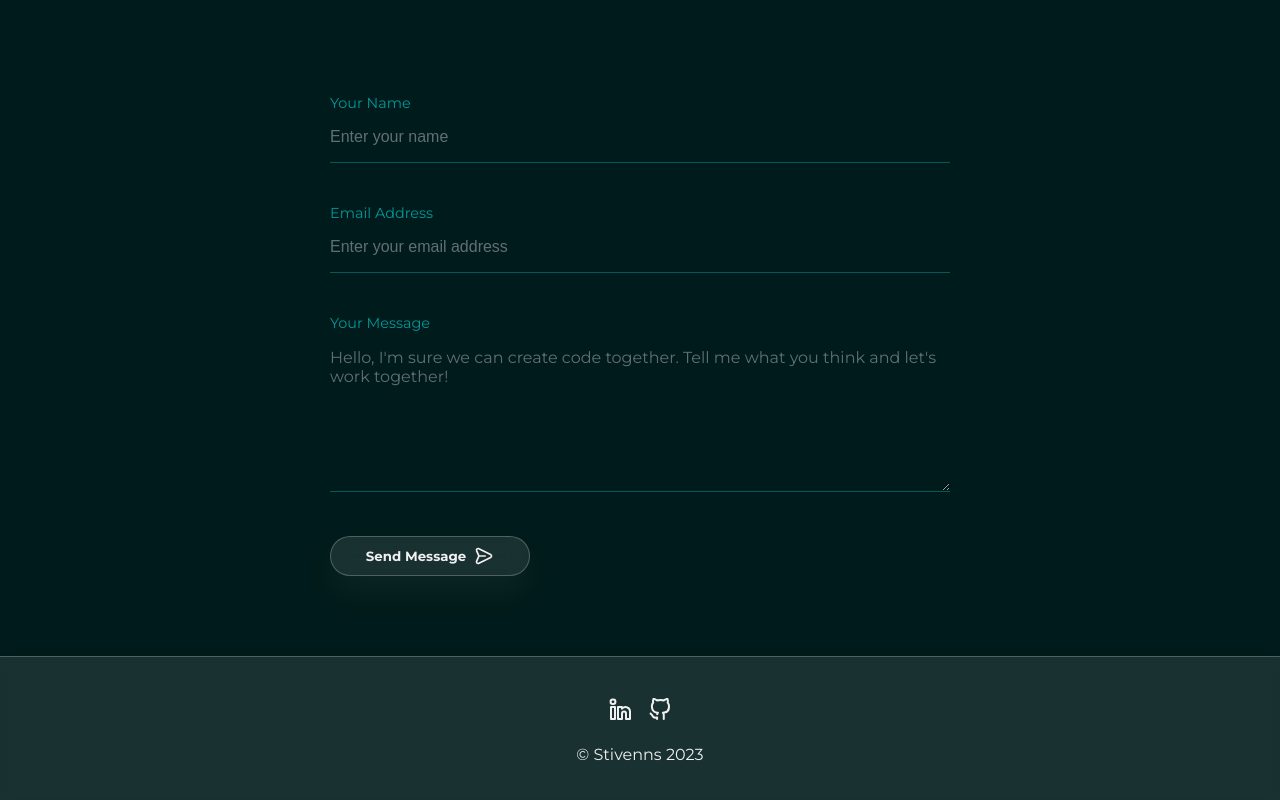
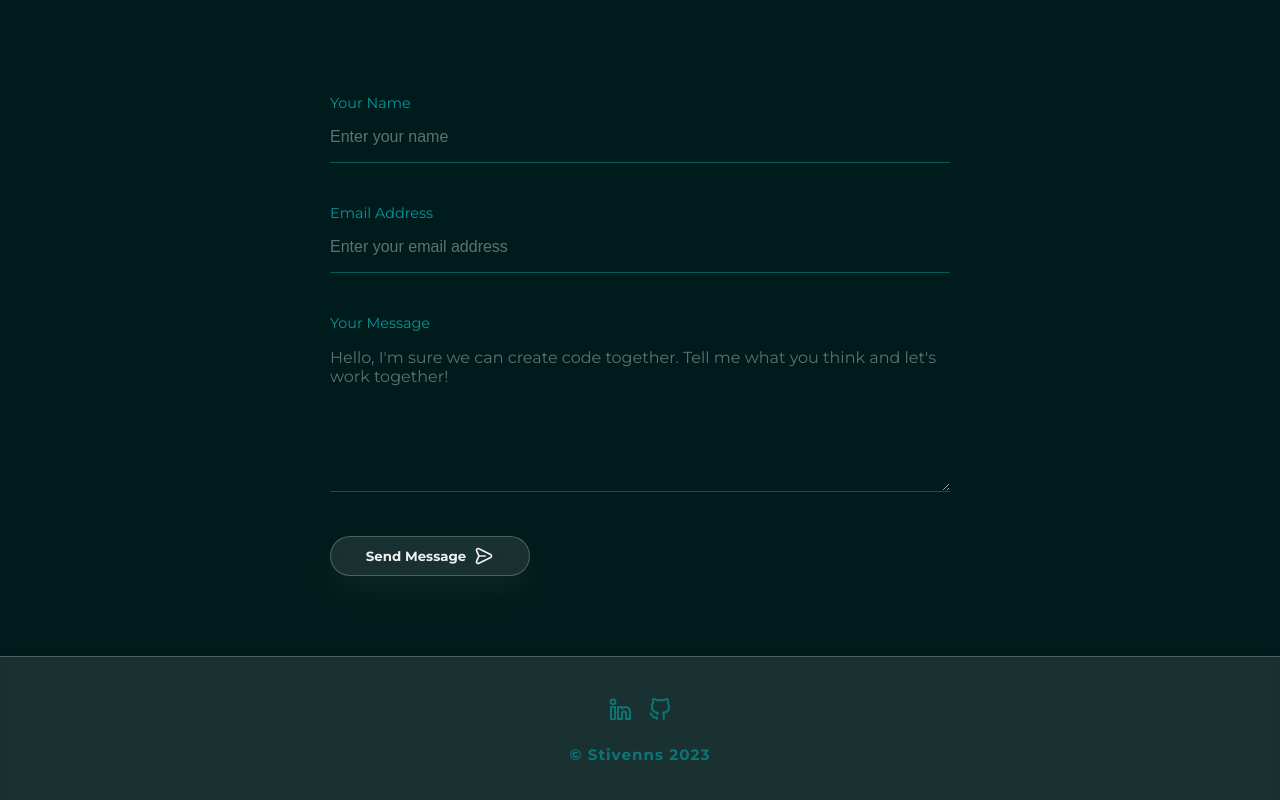
Before and after one commit to stivenearias/portfolio, a React (Create React App) app: page / in a window 1280 px wide. Shown: the part 4330-5130 px from the top of the page. Built offline with nearby package versions, Linux system fonts and the light colour scheme.

Commit message:
Fixed some buugs with the style in the footer, the navbar and the home section

```diff
--- a/src/scss/components/_footers.scss
+++ b/src/scss/components/_footers.scss
@@ -6,7 +6,10 @@
   gap: 20px;
   width: 100%;
   padding: 40px 0;
-  font-size: 1em;
+  font-size: .95em;
+  font-weight: bold;
+  letter-spacing: 1px;
+  color: get-opacity($color-main, .5);
   background-color: get-opacity($color-light, 0.1);
   box-shadow: 0 16px 32px get-opacity($color-dark, 0.05);
   backdrop-filter: blur(4px);
@@ -21,7 +24,7 @@
 
   &__red {
     svg{
-      color: $color-light;
+      color: get-opacity($color-main, .5);
       transition: all 300ms;
     }
 
--- a/src/scss/components/_home.scss
+++ b/src/scss/components/_home.scss
@@ -125,6 +125,9 @@
 
     @include xs {
       order: 1;
+      width: 240px;
+      height: 240px;
+      margin: auto;
     }
   }
 
--- a/src/scss/components/_navbar.scss
+++ b/src/scss/components/_navbar.scss
@@ -13,6 +13,7 @@
   align-items: center;
   justify-content: space-between;
   gap: 24px;
+  transition: 500ms ease all;
   @include glass-box;
   @include config-glowy-hover-effect;
 
```
